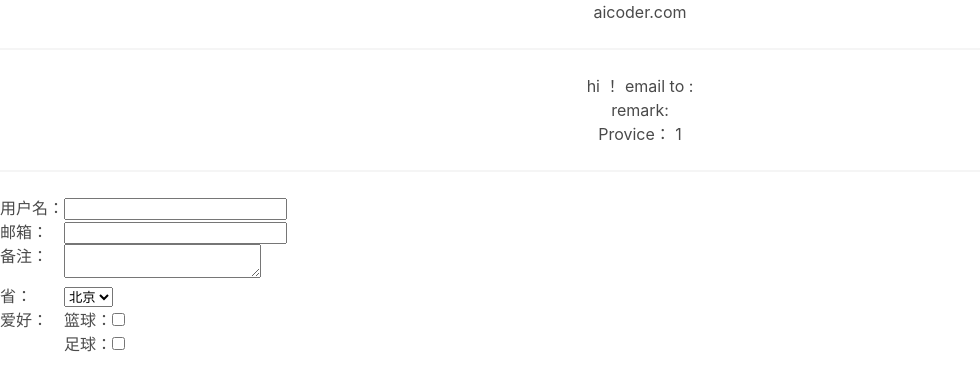
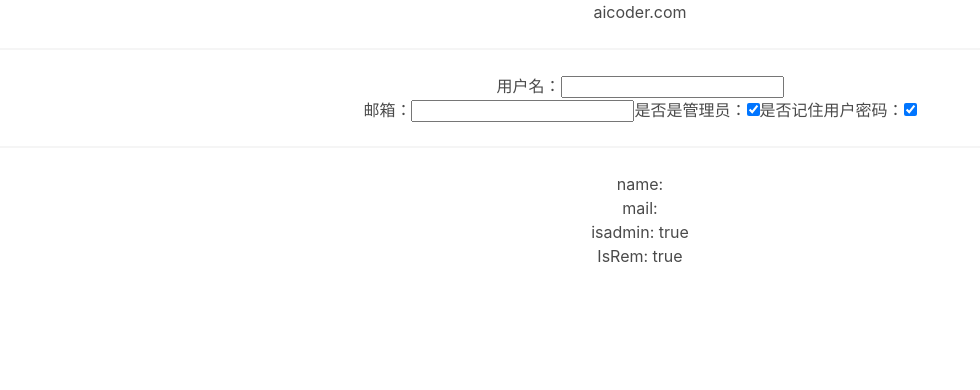
Before and after one commit to malun666/reactdemos, a React (Create React App) app: page / in a window 1280 px wide. Shown: the top 390 px of the page, without its empty margins (0-980 px from the left). Built offline with nearby package versions, Linux system fonts and the light colour scheme.

Commit message:
added the mul form

```diff
--- a/src/App.js
+++ b/src/App.js
@@ -9,7 +9,8 @@ import './App.css';
 // import EventDemo from './components/EventDemo';
 
 // import NewsList from './components/NewsList';
-import FormDemo from './components/FormDmoe';
+// import FormDemo from './components/FormDmoe';
+import FormMulDemo from './components/FormMulDemo';
 
 class App extends Component {
   constructor(opt) {
@@ -52,7 +53,8 @@ class App extends Component {
 
         {/* <EventDemo /> */}
         {/* <NewsList /> */}
-        <FormDemo />
+        {/* <FormDemo /> */}
+        <FormMulDemo />
       </div>
     );
   }
--- a/src/components/FormDmoe.js
+++ b/src/components/FormDmoe.js
@@ -13,13 +13,13 @@ class FromDemo extends Component {
 
   handlerNameChange = (e) => {
     this.setState({
-      Name: e.target.value
+      [e.target.name]: e.target.value
     });
   };
 
   handlerEmailChange = (e) => {
     this.setState({
-      Mail: e.target.value
+      [e.target.name]: e.target.value
     });
   }
 
--- /dev/null
+++ b/src/components/FormMulDemo.js
@@ -0,0 +1,72 @@
+import React, { Component } from 'react'
+
+class FormMulDemo extends Component {
+  constructor(opt) {
+    super(opt);
+    this.state = {
+      Name: '',
+      Mail: '',
+      IsAdmin: true,
+      IsRem: true
+    };
+  }
+
+  handlerChange = e => {
+    this.setState({
+      [e.target.name]: e.target.type === 'checkbox'? e.target.checked :e.target.value
+    });
+  };
+
+  render () {
+    return (
+      <div>
+        <form>
+          <label>
+            用户名：
+            <input
+              type="text"
+              name="Name"
+              onChange={this.handlerChange}
+              value={this.state.Name}
+            />
+          </label>
+          <br/>
+          <label>
+            邮箱：
+            <input
+              type="text"
+              name="Mail"
+              onChange={this.handlerChange}
+              value={this.state.Mail}
+            />
+          </label>
+          <label>
+            是否是管理员：
+            <input
+              type="checkbox"
+              name="IsAdmin"
+              onChange={this.handlerChange}
+              defaultChecked={this.state.IsAdmin}
+            />
+          </label>
+          <label>
+            是否记住用户密码：
+            <input
+              type="checkbox"
+              name="IsRem"
+              onChange={this.handlerChange}
+              defaultChecked={this.state.IsRem}
+            />
+          </label>
+        </form>
+        <hr/>
+        name: {this.state.Name} <br />
+        mail: {this.state.Mail} <br />
+        isadmin: {this.state.IsAdmin ? 'true' : 'false'} <br />
+        IsRem: {this.state.IsRem ? 'true' : 'false'}
+      </div>
+    )
+  }
+}
+
+export default FormMulDemo
```
